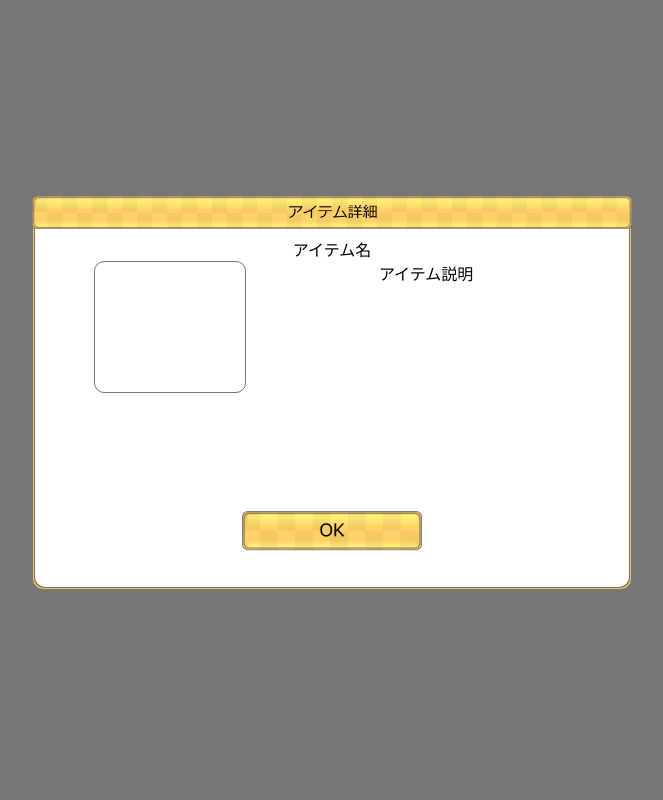
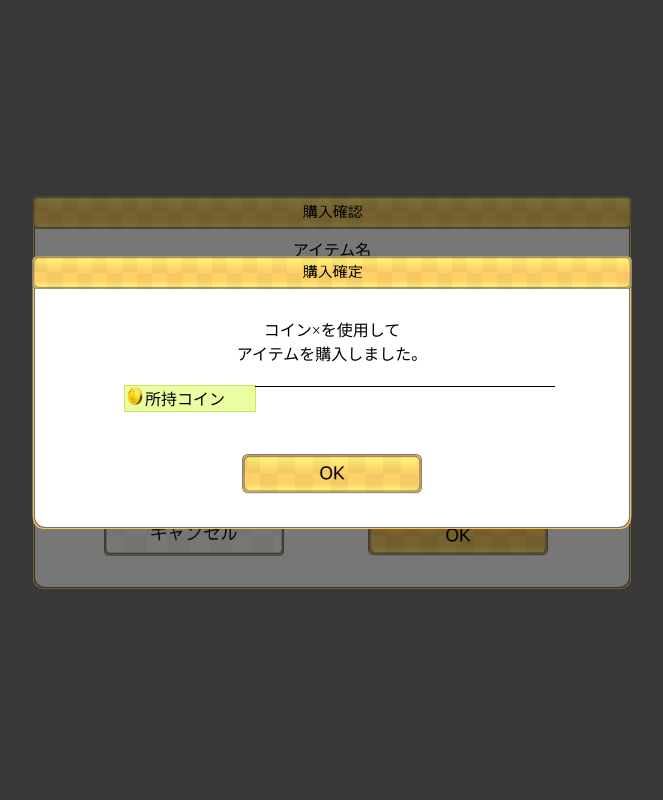
Before and after one commit to Gelimaster/U-22, a PHP site: page /shop1.php in a window 1280 px wide. Shown: the whole page, without its empty margins (308-971 px from the left). Run offline with PHP 8.4, Linux system fonts and the light colour scheme; data that the repository does not hold is empty.

Commit message:
[Patch0.4]購入処理完成版

```diff
--- a/helloquest000webhost/css/shop.css
+++ b/helloquest000webhost/css/shop.css
@@ -164,6 +164,8 @@ div.box_srcollbar::-webkit-scrollbar-thumb{
   border: none;
   background: transparent;
   margin: 0 auto 0 auto;
+  position:relative;
+  top:-24px;
 }
 #Pur_bu{
   width: 130px;
--- a/helloquest000webhost/shop1.php
+++ b/helloquest000webhost/shop1.php
@@ -1,38 +1,47 @@
 <!DOCTYPE html>
 
 <html lang="ja">
-  <div id="describe">
+  <div id="check_box_check">
     <head>
       <meta charset="utf-8">
-      <link rel="stylesheet" type="text/css" href="/css/list1.css">
+      <link rel="stylesheet" type="text/css" href="/css/shop1.css">
     </head>
-
 
     <body>
 
 
-      <div class="Trans1">
-        <div class="confirmation11">
-          <div class="confirmation21">
-            <div class="confirmation31">
-              <div class="confirmation1">
-                <div><img src="/images/shop/syousai.png" class="kakuninn1"></div>
+
+      <div class="Trans">
+        <div class="confirmation1">
+          <div class="confirmation2">
+            <div class="confirmation3">
+              <div class="confirmation">
+                <div><img src="/images/shop/kauninn.png" class="kakuninn"></div>
                 <p>　　　　　</p>
-                <p class="itemname_k1">アイテム名</p>
-                  <div class="item_photok1"></div>
-                  <div class="item_txt1">
-                    <p class="koin_txt1">アイテム説明</p>
+                <input type="hidden" id="itemprice" value="<?php print $price?>">
+                <input type="hidden" id="itemid1">
+                <p class="itemname_k">アイテム名</p>
+                    <div class="item_photok"></div>
+                    <p id="itemtxt1" class="koin_txt">コイン×<?php print $price?>を使用して</p>
+                    <p id="itemtxt2" class="koin_txt">アイテムを購入しますか？</p>
+                    <div class="koin_box">
+                      <div class="koin_k">
+                        <img src="/images/shop/koin.png" alt="コイン" class="koin_photo">
+                        <p class="k">所持コイン</p>
+                        <p id="con"></p>
+                    </div>
                   </div>
-                <button class="Purchase11" onclick="clickok()"><img src="/images/shop/OK.png" id="Pur_bu11"></button>
+                    <button class="Purchase1" onclick="clickcancel()"><img src="/images/shop/cancel.png" id="Pur_bu1"></button>
+                    <button id="buyitem1" class="Purchase1" onclick="clickok(<?php print $db_row["shop_id"] ?>)"><img src="/images/shop/OK.png" id="Pur_bu1"></button>
               </div>
             </div>
           </div>
         </div>
       </div>
+    </body>
   </div>
-
-
-    <script type="text/javascript" src="/js/list1.js"></script>
-  </body>
+  <?php
+      include("shop2.php")
+  ?>
 
 </html>
--- a/helloquest000webhost/shop2.php
+++ b/helloquest000webhost/shop2.php
@@ -15,13 +15,15 @@
               <div class="confirmation1">
                 <div><img src="/images/shop/kakutei.png" class="kakuninn1"></div>
                 <p>　　　　　</p>
-                    <p class="koin_txt11">コイン×500.000を使用して</p>
+
+                <input type="hidden" id="itemprice" value="<?php print $price?>">
+                    <p class="koin_txt11">コイン×<?php print $price?>を使用して</p>
                     <p class="koin_txt22">アイテムを購入しました。</p>
                     <div class="koin_box1">
                       <div class="koin_k1">
                         <img src="/images/shop/koin.png" alt="コイン" class="koin_photo1">
                         <p class="k1">所持コイン</p>
-                        <p id="con1">　　　　　　　　　→　　</p>
+                        <p id="con1"></p>
                       </div>
                     </div>
                     <button class="Purchase11" onclick="clickok1()"><img src="/images/shop/OK.png" id="Pur_bu11"></button>
@@ -31,7 +33,6 @@
         </div>
       </div>
 
-      <script type="text/javascript" src="/js/shop2.js"></script>
     </body>
  </div>
 </html>
```
Also changed, not shown: helloquest000webhost/js/shop.js (+39 -2 lines), helloquest000webhost/js/shop1.js (+29 -0 lines), helloquest000webhost/js/shop2.js (+7 -0 lines), helloquest000webhost/shop.php (+14 -8 lines).
